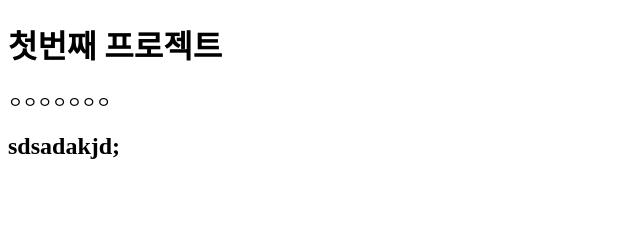
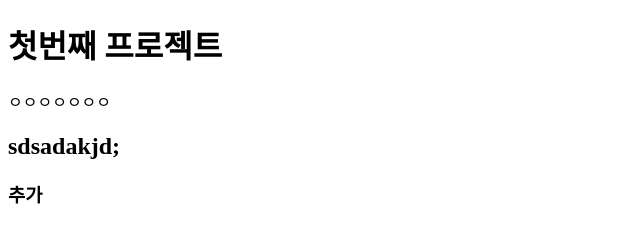
Before and after one commit to yisuho/first-project, a plain HTML site: page index.html in a window 1280 px wide. Shown: the full height of the page, 0-640 px from the left. Drawn offline with Linux system fonts and the light colour scheme.

Commit message:
second commit

```diff
--- a/index.html
+++ b/index.html
@@ -12,5 +12,8 @@
     <p>ㅇㅇㅇㅇㅇㅇㅇ</p>
 
     <h2>sdsadakjd;</h2>
+    <h3>
+      추가
+    </h3>
   </body>
 </html>
```
